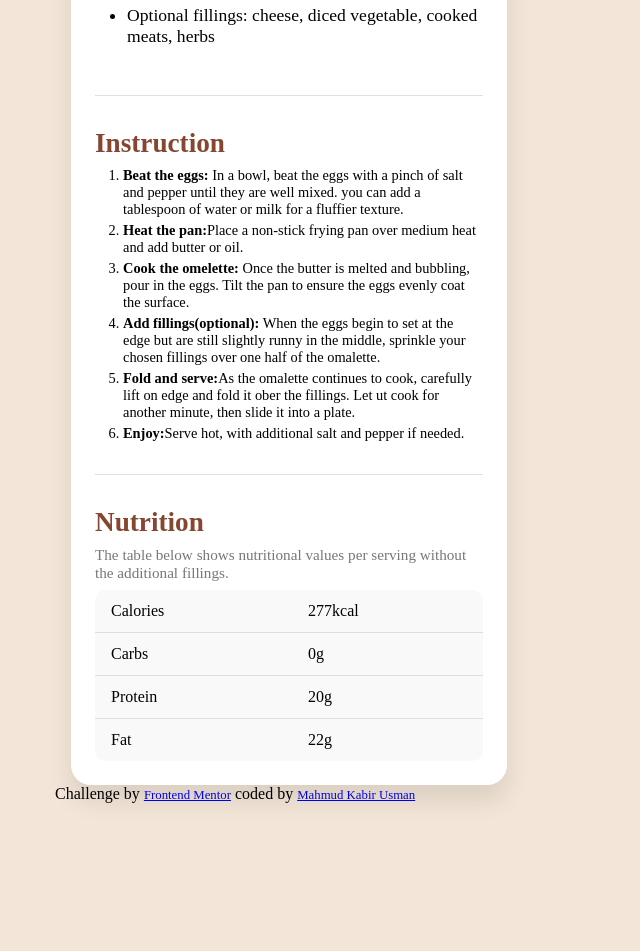
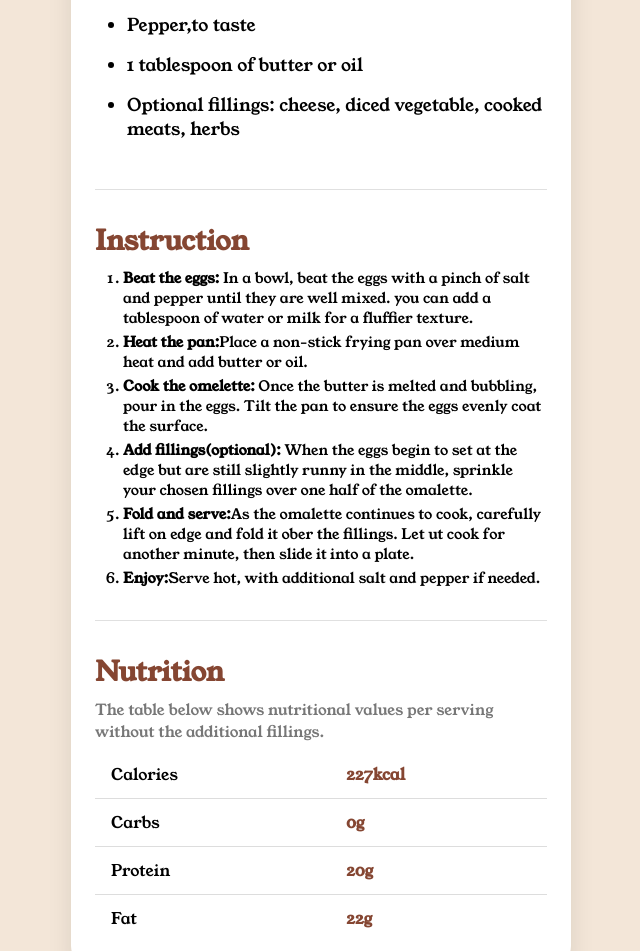
Before and after one commit to Miranusm/Reciept-page, a plain HTML site: page index.html in a window 1280 px wide. Shown: the part 849-1800 px from the top of the page, without its empty margins (351-991 px from the left). Before the commit the page ends 1732 px from the top, so only its background shows below. Drawn offline with Linux system fonts and the light colour scheme.

Commit message:
font changed

```diff
--- a/index.html
+++ b/index.html
@@ -6,6 +6,7 @@
     <meta name="viewport" content="width=device-width, initial-scale=1.0">
     <meta name="description" content="an illustration of a Reciept Page">
     <link rel="stylesheet" href="style.css">
+    <link href="https://fonts.googleapis.com/css2?family=Young+Serif&display=swap" rel="stylesheet">
     <title>Reciept Page</title>
 </head>
 <body>
@@ -67,19 +68,19 @@
                     <table class="nutrition">
                         <tr>
                             <td>Calories</td>
-                            <td>277kcal</td>
+                            <td class="td_item"><strong>227kcal</strong></td>
                         </tr>
                         <tr>
                             <td>Carbs</td>
-                            <td>0g</td>
+                            <td class="td_item"><strong>0g</strong></td>
                         </tr>
                         <tr>
                             <td>Protein</td>
-                            <td>20g</td>
+                            <td class="td_item"><strong>20g</strong></td>
                         </tr>
                         <tr>
                             <td>Fat</td>
-                            <td>22g</td>
+                            <td class="td_item"><strong>22g</strong></td>
                         </tr>
                     </table>
             </div>
--- a/style.css
+++ b/style.css
@@ -6,6 +6,7 @@
 
 body {
     background-color: hsl(30, 54%, 90%);
+    font-family: 'Young Serif', serif;
     display: flex;
     justify-content: center;
     align-items: start;
@@ -30,7 +31,7 @@ body {
 .card {
     background-color: white;
     padding: 1.5rem;
-    max-width: 500px;
+    min-width: 500px;
     box-shadow: 0 15px 25px rgba(0, 0, 0,0.1);
     align-items: center;
     border-radius: 20px;
@@ -138,11 +139,14 @@ h2 {
 .nutrition {
     width: 100%;
     border-collapse: collapse;
-    background: #f9f9f9;
+    background: white;
     border-radius: 10px;
     overflow: hidden;
 }
 
+.td_item {
+    color: hsl(14, 45%, 36%);
+}
 .nutrition td {
     padding: 0.75rem 1rem;
     border-bottom: 1px solid #ddd;
```
